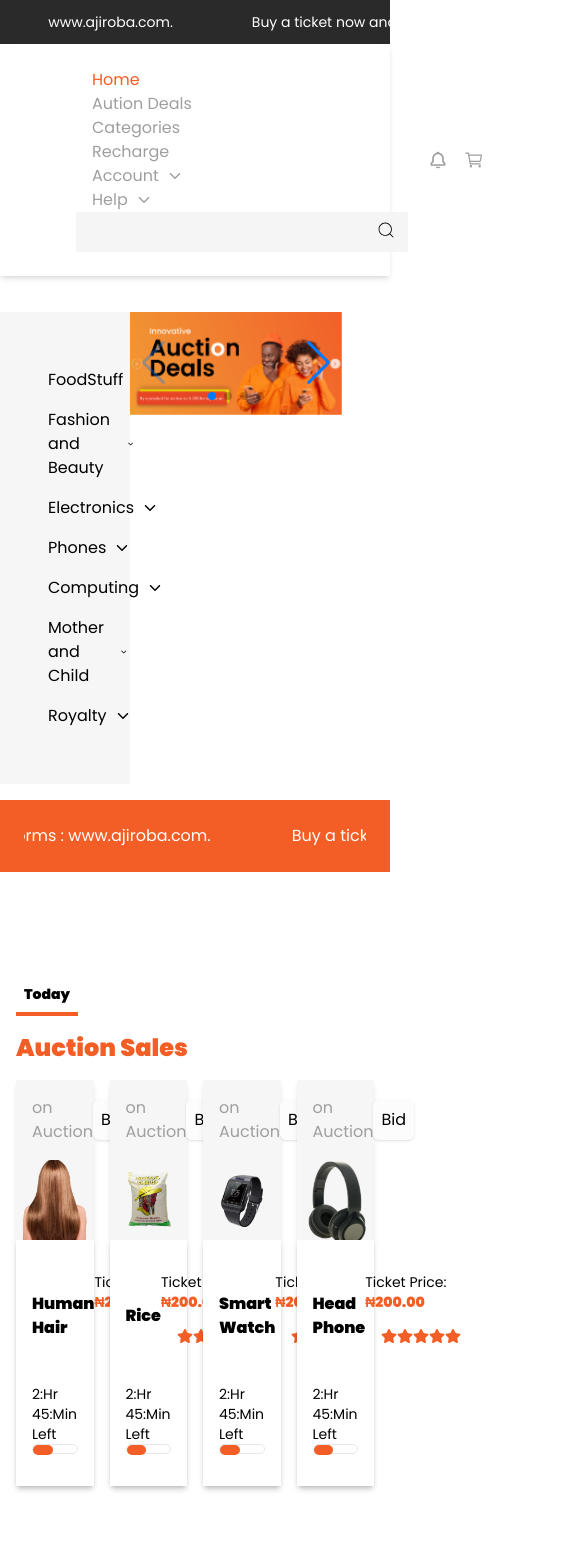
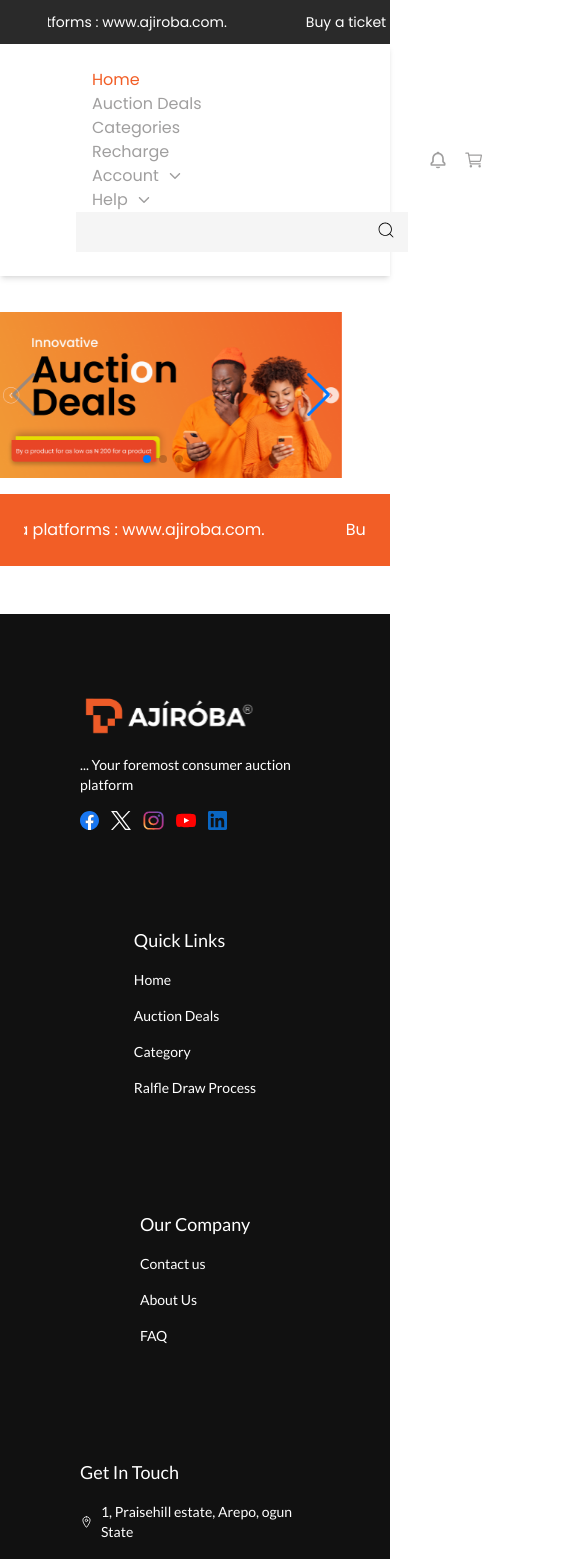
Before and after one commit to Ajiroba-project/ajrobaweb-app, a Next.js app: page / in a window 390 px wide. Shown: the top 1559 px of the page, 585 px wide, since content can reach past the window. Built offline with nearby package versions, Linux system fonts and the light colour scheme.

Commit message:
initial commit

```diff
--- /dev/null
+++ b/src/app/Categories/[slug]/page.tsx
@@ -0,0 +1,11 @@
+
+
+const page =()=>{
+    return (
+        <main>
+            <div className="container"> slug</div>
+        </main>
+    )
+}
+
+export default page
--- /dev/null
+++ b/src/app/Categories/page.tsx
@@ -0,0 +1,16 @@
+
+
+const page =()=> {
+
+    return (
+        <>
+            <main>
+                <div className="container">
+                    Welcome to categories
+                </div>
+                </main>
+        </>
+    )
+}
+
+export default page
--- a/src/app/component/Card.tsx
+++ b/src/app/component/Card.tsx
@@ -10,7 +10,7 @@
 
     return (
         <>
-            <div className="grid grid-cols-4  gap-4">
+            <div className="grid lg:grid-cols-4 grid-cols-2  gap-4">
         {
             cardInfo.map((value, index)=>(
             <div className="shadow-md rounded  " key={index}>
--- a/src/app/component/Footer.tsx
+++ b/src/app/component/Footer.tsx
@@ -47,7 +47,9 @@
           <p  className="text-lg">Get In Touch </p>
            <ul className="py-2">
             {getInTouch.map((val, index)=>(
-               <li key={index} className="cursor-pointer py-2 hover:text-[#F25E26] text-sm"><Link href={val.links}>{val.name}</Link></li>
+               <li key={index} className="cursor-pointer py-2 hover:text-[#F25E26] text-sm flex gap-2 items-center">
+               {val.icon} <Link href={val.links}>{val.name}</Link>
+               </li>
 
             ))}
           </ul>
--- a/src/app/component/Header.tsx
+++ b/src/app/component/Header.tsx
@@ -15,13 +15,13 @@
   // const [submenu, setSubmenu]= useState<boolean>();
   return (
     <>
-      <header className={` header-banner mb-9`}>
+      <header className={` header-banner mb-9 w-screen`}>
         <div className='flex items-center gap-2 bg-[#2A2A2A] p-3 px-12 text-sm text-white'>
           <AuctionMarquee info={marqueeInfo} />
 
-          <div className='header-socials flex gap-3'>
+          <div className='header-socials lg:flex gap-3 hidden'>
             {socialIcon.map((val, index) => (
-              <div  key={index} className="w-4"><Image src={val.icon} alt={"socials"}/></div>
+              <div key={index} className="w-4"><Image src={val.icon} alt={"socials"}/></div>
             ))}
           </div>
         </div>
--- a/src/app/component/Hero.tsx
+++ b/src/app/component/Hero.tsx
@@ -9,10 +9,10 @@
       <section className='flex flex-col '>
         <div className="">
             <div className='grid grid-cols-3 '>
-                <div className='bg-[#F6F6F6]'>
+                <div className='bg-[#F6F6F6] lg:block hidden'>
                   <SideMenu />
                 </div>
-                <div className='col-span-2 mr-12'>
+                <div className='lg:col-span-2 mr-12 col-span-3'>
                   <Carousel />
                 </div>
             </div>
--- a/src/app/component/SideMenu.tsx
+++ b/src/app/component/SideMenu.tsx
@@ -1,33 +1,43 @@
 'use client'
-import {useState} from "react"
+import {useState, Fragment} from "react"
 import {categoriesMenu} from '../static-data'
 import { IoIosArrowDown, IoIosArrowUp } from "react-icons/io";
 import Link from 'next/link'
+import { Poppins, Inter } from "next/font/google";
+const poppins = Poppins({ subsets: ["latin"], weight: ["400", "900"], });
+const inter = Inter({ subsets: ["latin"], weight: ["500", "900"], });
 
 export const SideMenu= ()=>{
-    const [active, setActive] = useState<number>()
+    const [active, setActive] = useState<number>();
+    const [submenu, setSubmenu] = useState<string>();
+
+
 
 return (
     <>
     <section className="p-12  ">
-        <ul className="">
+        <ul className="relative">
            {
                 categoriesMenu.map((val, index)=>(
-            <Link href={val.path} key={index}>
-                <li  className={`${active === index ?"text-[#F25E26]":""} py-2  cursor-pointer flex gap-2 items-center hover:text-[#F25E26]`} onClick={()=>{setActive(index)}}>
+                <Fragment key={index}>
+                    <div  className="relative">
+                        <li className={`${poppins.className} ${active === index ?"text-[#F25E26]":""}  py-2  cursor-pointer flex gap-1.5 items-center hover:text-[#F25E26] `} onClick={()=>{setActive(index), setSubmenu(val.name)}}>
                             <span className="flex gap-2 items-center ">
                                 <p>{val.name}</p> {active === index ? <IoIosArrowUp/>:<IoIosArrowDown/>}
                             </span>
+                        </li>
 
-                    {/* <ul>
-                    <Link>
-                    <li></li>
-                    </Link>
-                    <ul> */}
+                    </div>
 
+                    {active === index && (<ul className={`${inter.className} bg-white absolute shadow-md -top-4 -right-12 rounded z-20 w-[14rem] text-sm`}>
+                    {val.categories?.map((subcategory) => (
+                    <li key={subcategory.name} className="my-4 cursor-pointer p-2 hover:bg-[#FCDFD4]">
+                    <Link href={subcategory.path} className="  ">{subcategory.name}</Link>
                                 </li>
-                    </Link>
-            ))
+                                ))}
+                            </ul>)}
+
+                </Fragment>))
             }
         </ul>
     </section>
--- a/src/app/static-data.tsx
+++ b/src/app/static-data.tsx
@@ -14,6 +14,9 @@
 import Social2 from "@/app/asset/socials/Social-2.svg"
 import Social3 from "@/app/asset/socials/Social-3.svg"
 import Social4 from "@/app/asset/socials/Social-4.svg"
+import { IoLocationOutline } from 'react-icons/io5'
+import { FiPhoneCall } from "react-icons/fi";
+import { LuMail } from "react-icons/lu";
 
 
 export const headerMenu = [
@@ -22,17 +25,17 @@
     path: '/'
   },
   {
-    name: 'Aution Deals',
-    path: '/'
+    name: 'Auction Deals',
+    path: 'auction-deals'
   },
 
   {
     name: 'Categories',
-    path: '/'
+    path: 'Categories'
   },
   {
     name: 'Recharge',
-    path: '/'
+    path: 'recharge'
   },
   {
     name: 'Account',
@@ -50,58 +53,212 @@
   {
     name: 'FoodStuff',
     path: '/',
-    categories: {
-      name: 'Home',
+    categories: [{
+      name: 'Fruits',
+      path: 'Category/Fruits'
+    },{
+      name: 'Vegetable',
+      path: 'Category/vegetable'
+    },
+  {
+      name: 'Tubers',
+      path: 'Category/tubers'
+    },
+  {
+      name: 'Cereal',
       path: '/'
-    }
+    },
+  {
+      name: 'Legumes',
+      path: '/'
+    },
+  {
+      name: 'Diary',
+      path: '/'
+    },
+    {
+      name: 'Meat',
+      path: '/'
+    },]
   },
   {
     name: 'Fashion and Beauty',
-    path: '/',
-    categories: {
+    path: 'Categories/FB',
+    categories: [{
       name: 'Home',
       path: '/'
-    }
+    }]
   },
   {
     name: 'Electronics',
-    path: '/',
-    categories: {
-      name: 'Home',
+    path: 'Categories/Electronics',
+    categories: [{
+      name: 'Television',
       path: '/'
-    }
+    },
+  {
+      name: 'Smart Tv`s',
+      path: '/'
+    },
+  {
+      name: 'Sound Bars ',
+      path: '/'
+    },
+   {
+      name: 'Video ',
+      path: '/'
+    },
+  {
+      name: 'Projectors',
+      path: '/'
+    },
+  {
+      name: 'Digital Camera',
+      path: '/'
+    },
+   {
+      name: 'Camcoder',
+      path: '/'
+    },
+   {
+      name: 'Generators ',
+      path: '/'
+    },
+   {
+      name: 'Inverters ',
+      path: '/'
+    }, ]
   },
   {
     name: 'Phones',
-    path: '/',
-    categories: {
-      name: 'Home',
+    path: 'Categories/Phones',
+    categories: [{
+      name: 'Smart Phones',
       path: '/'
-    }
+    },
+  {
+      name: 'Basic Phones',
+      path: '/'
+    },
+  {
+      name: 'Refubished',
+      path: '/'
+    },
+      {
+      name: 'Ipad',
+      path: '/'
+    },
+      {
+      name: 'Andriod Tablets',
+      path: '/'
+    },
+      {
+      name: 'Educational Tablets',
+      path: '/'
+    },
+      {
+      name: 'Tablets Accessory',
+      path: '/'
+    },
+      {
+      name: 'Earphones',
+      path: '/'
+    },
+     {
+      name: 'Chargers',
+      path: '/'
+    },
+  ]
   },
   {
     name: 'Computing',
-    path: '/',
-    categories: {
-      name: 'Home',
+    path: 'Categories/Computing',
+    categories: [{
+      name: 'Desktop',
       path: '/'
-    }
+    },
+    {
+      name: 'Laptop',
+      path: '/'
+    },
+    {
+      name: 'USB',
+      path: '/'
+    },
+    {
+      name: 'Hard Drives',
+      path: '/'
+    },
+    {
+      name: 'Printers',
+      path: '/'
+    },
+    {
+      name: 'Mouse',
+      path: '/'
+    },
+    {
+      name: 'Batteries',
+      path: '/'
+    },
+    {
+      name: 'Scanner',
+      path: '/'
+    },
+    {
+      name: 'Chargers',
+      path: '/'
+    },
+
+  ]
   },
   {
     name: 'Mother and Child ',
-    path: '/',
-    categories: {
-      name: 'Home',
+    path: 'Categories/Mc',
+    categories: [{
+      name: 'Toys',
       path: '/'
-    }
+    },{
+      name: 'Bibs',
+      path: '/'
+    },
+    {
+      name: 'Diapers',
+      path: '/'
+    },
+    {
+      name: 'Bathing Tub',
+      path: '/'
+    },
+    {
+      name: 'Bathing Safety',
+      path: '/'
+    },
+    {
+      name: 'Towels',
+      path: '/'
+    },
+    {
+      name: 'Walkers',
+      path: '/'
+    },
+    {
+      name: 'Swings',
+      path: '/'
+    },
+    {
+      name: 'Jumpers',
+      path: '/'
+    },
+  ]
   },
   {
     name: 'Royalty',
-    path: '/',
-    categories: {
+    path: 'Categories/Royalty',
+    categories: [{
       name: 'Home',
       path: '/'
-    }
+    }]
   }
 
 ]
@@ -169,17 +326,17 @@
 export const getInTouch = [{
   name: "1, Praisehill estate, Arepo, ogun State",
   links: "",
-  icon: ""
+  icon: <IoLocationOutline />
 },
 {
   name: "(+234) 9169 881 005",
   links: "",
-  icon: ""
+  icon: <FiPhoneCall />,
 },
 {
   name: "Support@goprus.com",
   links: "",
-  icon: ""
+  icon: <LuMail/>
 },
 
 ]
```
Also changed, not shown: src/app/Category/page.tsx (deleted, +0 -8 lines), src/app/page.tsx (+8 -8 lines), src/app/Category/[slug].tsx (deleted). Lines whose indentation alone changed are shown as unchanged.
